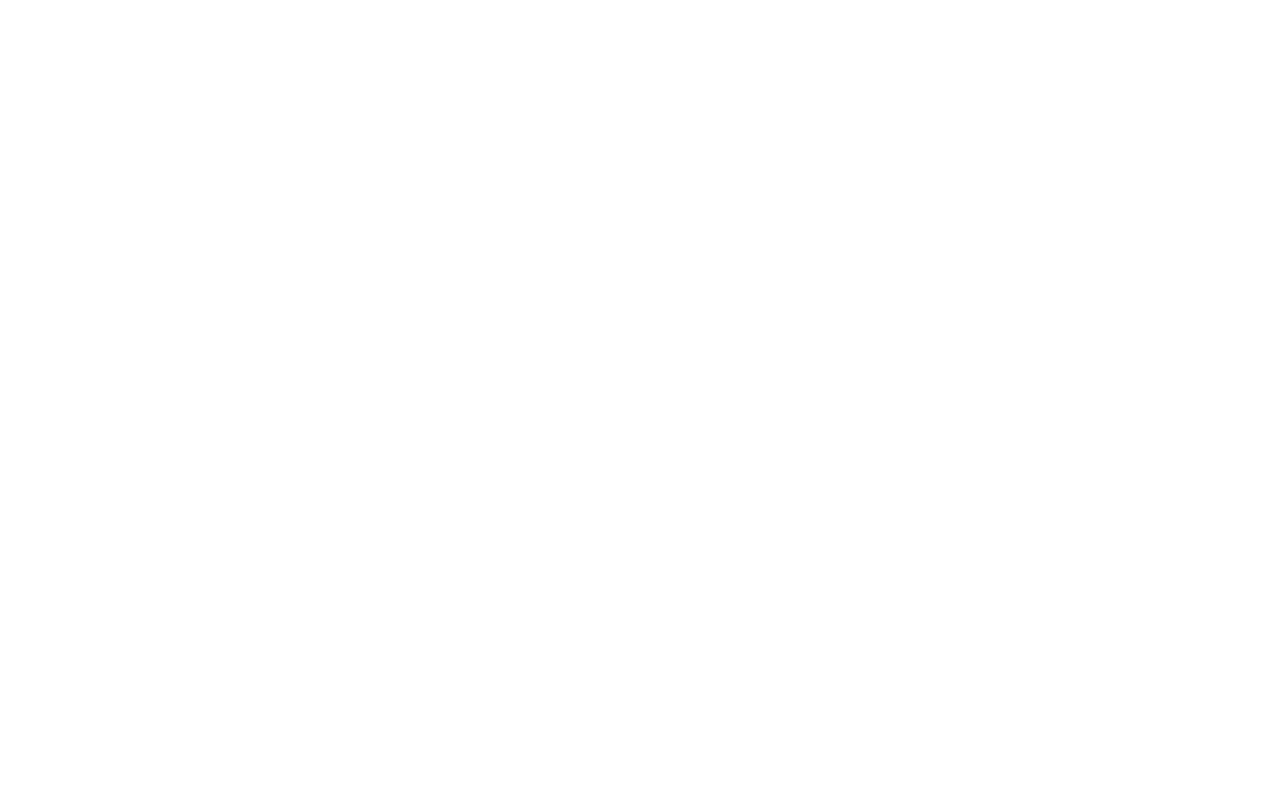
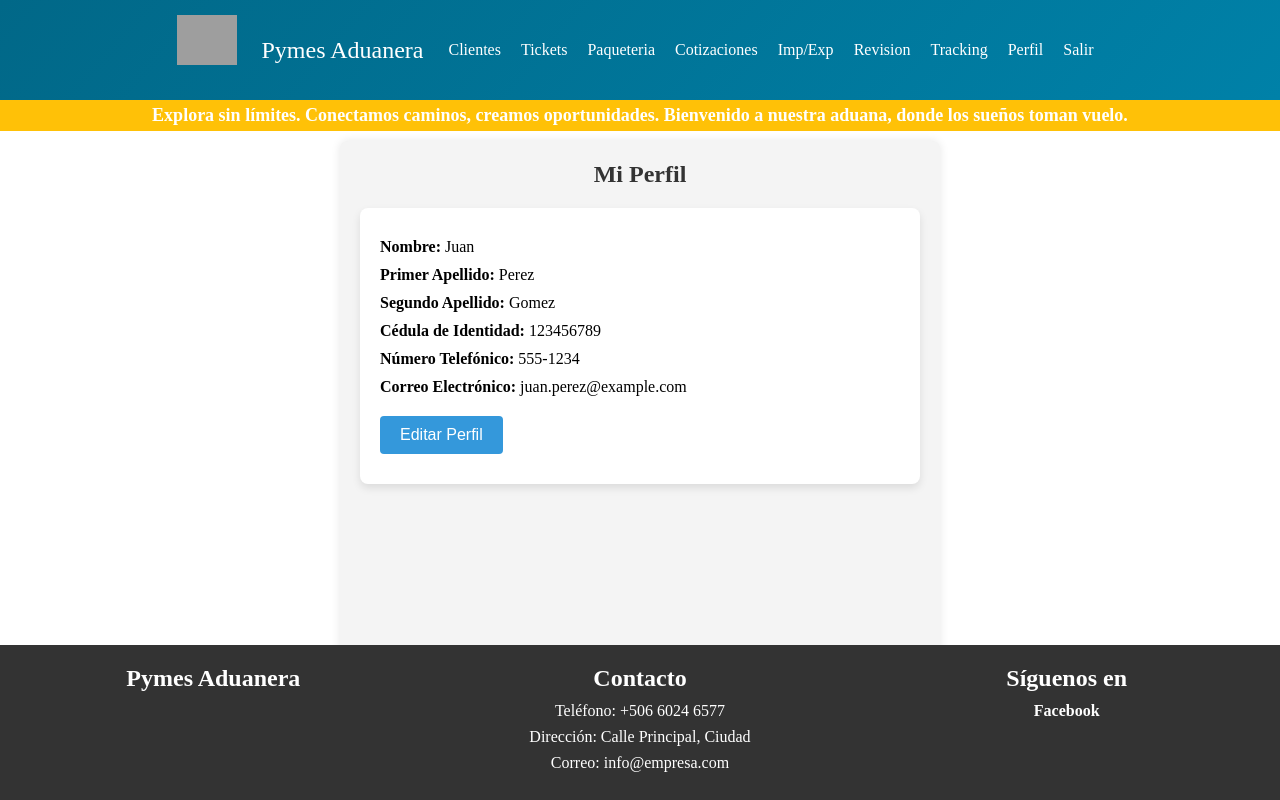
Before and after one commit to DavidTorres09/Pymes-Aduanera, a React (Vite) app in the folder Pymes_Aduanera/: page /admin/perfil in a window 1280 px wide. Before the commit this address had no page. Built offline with nearby package versions, Linux system fonts and the light colour scheme; grey boxes are pictures that could not be loaded.

Commit message:
Fix the footer

```diff
--- a/Pymes_Aduanera/src/App.jsx
+++ b/Pymes_Aduanera/src/App.jsx
@@ -3,6 +3,7 @@ import Login from './pages/Login';
 import IndexAdmin from './pages/admin/indexAdmin';
 import Tickets from './pages/admin/Tickets';
 import Clients from './pages/admin/Clients';
+import Profile from './pages/Profile';
 
 function App() {
   return (
@@ -12,6 +13,7 @@ function App() {
         <Route path="/admin" element={<IndexAdmin />} />
         <Route path="/admin/clientes" element={<Clients />} />
         <Route path="/admin/tickets" element={<Tickets />} />
+        <Route path="/admin/perfil" element={<Profile />} />
       </Routes>
     </Router>
   );
--- a/Pymes_Aduanera/src/components/Footer.jsx
+++ b/Pymes_Aduanera/src/components/Footer.jsx
@@ -2,25 +2,31 @@ import "../css/Footer.css"
 
 const Footer = () => {
   return (
-    <footer>
+    <footer className="footer">
     <div className="footer-container">
       <div className="footer-section">
-          <h3>Pymes Aduanera</h3>
+        <h3 className="footer-title">Pymes Aduanera</h3>
       </div>
       <div className="footer-section">
-          <h3>Contacto</h3>
-          <p>Teléfono: +506 6024 6577</p>
-          <p>Dirección: Calle Principal, Ciudad</p>
-          <p>Correo: info@empresa.com</p>
+        <h3 className="footer-title">Contacto</h3>
+        <p className="footer-text">Teléfono: +506 6024 6577</p>
+        <p className="footer-text">Dirección: Calle Principal, Ciudad</p>
+        <p className="footer-text">Correo: info@empresa.com</p>
       </div>
       <div className="footer-section">
-          <h3>Síguenos en</h3>
-          <a href="https://www.facebook.com/ejemplo" target="_blank" rel="noopener noreferrer">
+        <h3 className="footer-title">Síguenos en</h3>
+        <a
+          className="footer-link"
+          href="https://www.facebook.com/ejemplo"
+          target="_blank"
+          rel="noopener noreferrer"
+        >
           Facebook
         </a>
       </div>
     </div>
   </footer>
+
   );
 };
 
--- a/Pymes_Aduanera/src/components/NavbarAdmin.jsx
+++ b/Pymes_Aduanera/src/components/NavbarAdmin.jsx
@@ -17,7 +17,7 @@ const NavbarAdmin = () => {
             <li className="nav-item"><Link to="/admin/revision" className='Link'>Revision</Link></li>
             <li className="nav-item"><Link to="/admin/tracking" className='Link'>Tracking</Link></li>
             <li className="nav-item"><Link to="/admin/perfil" className='Link'>Perfil</Link></li>
-            <li className="nav-item"><Link to="/salir" className='Link'>Salir</Link></li>
+            <li className="nav-item"><Link to="/" className='Link'>Salir</Link></li>
           </ul>
         </nav>
       </div>
--- /dev/null
+++ b/Pymes_Aduanera/src/components/ProfileForm.jsx
@@ -0,0 +1,164 @@
+import { useState } from "react";
+import "../css/ProfileForm.css"
+
+const ProfileForm = () => {
+  const [profile, setProfile] = useState({
+    nombreUsuario: 'Juan',
+    Apellido1: 'Perez',
+    Apellido2: 'Gomez',
+    idUsuario: '123456789',
+    Numero: '555-1234',
+    Correo: 'juan.perez@example.com',
+  });
+
+  const [editMode, setEditMode] = useState(false);
+
+  const handleInputChange = (e) => {
+    const { name, value } = e.target;
+    setProfile((prevProfile) => ({
+      ...prevProfile,
+      [name]: value,
+    }));
+  };
+
+  // const handleFileChange = (e) => {
+  //   // Manejar la lógica para cargar la foto de perfil, si es necesario
+  // };
+
+  const guardarPerfil = () => {
+    // Validar que ningún campo esté vacío
+    if (!profile.nombreUsuario || !profile.Apellido1 || !profile.Apellido2 || !profile.idUsuario || !profile.Numero || !profile.Correo) {
+      alert('Completa todos los campos antes de guardar.');
+      return;
+    }
+
+    // Enviar los datos al backend o realizar la lógica necesaria aquí
+
+    // Mostrar un mensaje de éxito
+    alert('Perfil guardado correctamente.');
+
+    // Desactivar el modo de edición después de guardar
+    setEditMode(false);
+  };
+
+  return (
+    <div className="containerProfile">
+      <h1 className="profileTitle">Mi Perfil</h1>
+
+      <div className="profileContent">
+        {editMode ? (
+          <form className="editForm">
+            <label className="formLabel">
+              Nombre:
+              <input
+                type="text"
+                name="nombreUsuario"
+                value={profile.nombreUsuario}
+                onChange={handleInputChange}
+                required
+                className="formInput"
+              />
+            </label>
+
+            <label className="formLabel">
+              Apellido 1:
+              <input
+                type="text"
+                name="Apellido1"
+                value={profile.Apellido1}
+                onChange={handleInputChange}
+                required
+                className="formInput"
+              />
+            </label>
+
+            <label className="formLabel">
+              Apellido 2:
+              <input
+                type="text"
+                name="Apellido2"
+                value={profile.Apellido2}
+                onChange={handleInputChange}
+                required
+                className="formInput"
+              />
+            </label>
+
+            <label className="formLabel">
+              Cédula de Identidad:
+              <input
+                type="number"
+                name="idUsuario"
+                value={profile.idUsuario}
+                onChange={handleInputChange}
+                required
+                className="formInput"
+              />
+            </label>
+
+            <label className="formLabel">
+              Número Telefónico:
+              <input
+                type="text"
+                name="Numero"
+                value={profile.Numero}
+                onChange={handleInputChange}
+                required
+                className="formInput"
+              />
+            </label>
+
+            <label className="formLabel">
+              Correo Electrónico:
+              <input
+                type="email"
+                name="Correo"
+                value={profile.Correo}
+                onChange={handleInputChange}
+                required
+                className="formInput"
+              />
+            </label>
+
+            <label className="formLabel">
+              Foto de Perfil:
+              <input type="file" accept="image/*" className="formInput" />
+            </label>
+
+            <button type="button" onClick={guardarPerfil} className="saveButton">
+              Guardar Perfil
+            </button>
+          </form>
+        ) : (
+          <div className="displayProfile">
+            <p>
+              <strong>Nombre:</strong> {profile.nombreUsuario}
+            </p>
+            <p>
+              <strong>Primer Apellido:</strong> {profile.Apellido1}
+            </p>
+            <p>
+              <strong>Segundo Apellido:</strong> {profile.Apellido2}
+            </p>
+            <p>
+              <strong>Cédula de Identidad:</strong> {profile.idUsuario}
+            </p>
+            <p>
+              <strong>Número Telefónico:</strong> {profile.Numero}
+            </p>
+            <p>
+              <strong>Correo Electrónico:</strong> {profile.Correo}
+            </p>
+
+            <button type="button" onClick={() => setEditMode(true)} className="editButton">
+              Editar Perfil
+            </button>
+          </div>
+        )}
+      </div>
+    </div>
+
+  );
+};
+
+export default ProfileForm;
--- a/Pymes_Aduanera/src/css/Footer.css
+++ b/Pymes_Aduanera/src/css/Footer.css
@@ -1,13 +1,12 @@
-.container {
-    margin-bottom: 60px; /* Ajusta según la altura de tu footer */
-  }
-
-  footer {
+.footer {
+  position: fixed;
+  bottom: 0;
+  left: 0;
+  width: 100%;
   background-color: #333;
   color: #fff;
   padding: 20px 0;
   text-align: center;
-    width: 100%;
 }
 
 .footer-container {
@@ -20,17 +19,17 @@
   max-width: 300px;
 }
 
-  h3 {
+.footer-title {
   font-size: 1.5rem;
   margin-bottom: 10px;
 }
 
-  p {
+.footer-text {
   font-size: 1rem;
   margin-bottom: 8px;
 }
 
-  a {
+.footer-link {
   color: #fff;
   text-decoration: none;
   font-weight: bold;
@@ -39,6 +38,6 @@
   transition: color 0.3s;
 }
 
-  a:hover {
+.footer-link:hover {
   color: #f39c12; /* Cambia el color al pasar el ratón por encima */
 }
--- a/Pymes_Aduanera/src/css/Login.css
+++ b/Pymes_Aduanera/src/css/Login.css
@@ -56,7 +56,7 @@ label {
 }
 
 input,
-button {
+button .Login {
   width: 100%;
   padding: 15px;
   margin: 10px 0;
@@ -68,7 +68,7 @@ button {
 }
 
 input:focus,
-button:focus {
+button .Login:focus {
   outline: none;
   border-color: #007bff;
   box-shadow: 0 0 10px rgba(0, 123, 255, 0.5);
--- a/Pymes_Aduanera/src/css/Profile.css
+++ /dev/null
@@ -1,38 +0,0 @@
-body {
-  margin: 0;
-  background-color: white;
-  color: black;
-}
-
-.perfil-container {
-  max-width: 400px;
-  margin: auto;
-  padding: 20px;
-  border: 1px solid #ddd;
-  border-radius: 8px;
-  box-shadow: 0 4px 8px rgba(0, 0, 0, 0.1);
-  background-color: #fff;
-  text-align: center;
-}
-
-.datos-usuario {
-  margin-bottom: 20px;
-}
-
-.btn {
-  background-color: #4caf50;
-  color: white;
-  border: none;
-  padding: 10px 20px;
-  text-align: center;
-  text-decoration: none;
-  display: inline-block;
-  font-size: 16px;
-  cursor: pointer;
-  border-radius: 5px;
-  transition: background-color 0.3s ease; /* Agregué una transición suave al color de fondo */
-}
-
-.btn:hover {
-  background-color: #45a049;
-}
--- /dev/null
+++ b/Pymes_Aduanera/src/css/ProfileForm.css
@@ -0,0 +1,72 @@
+.containerProfile {
+  max-width: 600px;
+  margin: 0 auto;
+  padding: 20px;
+  background-color: #f4f4f4;
+  box-shadow: 0 0 10px rgba(0, 0, 0, 0.1);
+  border-radius: 8px;
+  height: 80vh;
+}
+
+.profileTitle {
+  text-align: center;
+  color: #333;
+  font-size: 24px;
+  margin-bottom: 20px;
+}
+
+.profileContent {
+  padding: 20px;
+  background-color: #fff;
+  border-radius: 8px;
+  box-shadow: 0 4px 8px rgba(0, 0, 0, 0.1);
+}
+
+.editForm {
+  display: flex;
+  flex-direction: column;
+}
+
+.formLabel {
+  margin-bottom: 10px;
+}
+
+.formInput {
+  width: 100%;
+  padding: 8px;
+  border: 1px solid #ccc;
+  border-radius: 4px;
+}
+
+.saveButton,
+.editButton {
+  background-color: #3498db;
+  color: #fff;
+  padding: 10px 20px;
+  border: none;
+  border-radius: 4px;
+  cursor: pointer;
+  font-size: 16px;
+  margin-top: 10px;
+  transition: background-color 0.3s;
+}
+
+.saveButton:hover,
+.editButton:hover {
+  background-color: #2980b9;
+}
+
+.displayProfile p {
+  margin: 10px 0;
+}
+
+/* Estilo para la foto de perfil (puedes ajustar según tus necesidades) */
+.formLabel:last-child {
+  display: flex;
+  flex-direction: column;
+  align-items: center;
+}
+
+.formInput[type="file"] {
+  margin-top: 8px;
+}
--- /dev/null
+++ b/Pymes_Aduanera/src/css/admin/Clients.css
@@ -0,0 +1,3 @@
+.ClientsContent {
+    margin-bottom: 10%; /* Ajusta según la altura de tu footer */
+}
--- a/Pymes_Aduanera/src/pages/Login.jsx
+++ b/Pymes_Aduanera/src/pages/Login.jsx
@@ -40,7 +40,7 @@ function Login() {
         </div>
 
         <div className="form-group">
-          <button type="submit">Iniciar sesión</button>
+          <button type="submit" className='Login'>Iniciar sesión</button>
         </div>
       </form>
     </div>
--- /dev/null
+++ b/Pymes_Aduanera/src/pages/Profile.jsx
@@ -0,0 +1,15 @@
+import Footer from "../components/Footer";
+import NavbarAdmin from "../components/NavbarAdmin";
+import ProfileForm from "../components/ProfileForm";
+
+const Profile= () => {
+  return (
+    <>
+        <NavbarAdmin></NavbarAdmin>
+        <ProfileForm></ProfileForm>
+        <Footer></Footer>
+    </>
+  );
+};
+
+export default Profile;
--- a/Pymes_Aduanera/src/pages/admin/Clients.jsx
+++ b/Pymes_Aduanera/src/pages/admin/Clients.jsx
@@ -1,14 +1,19 @@
 import UserCards from "../../components/UserCards";
 import NavbarAdmin from "../../components/NavbarAdmin";
 import Footer from "../../components/Footer";
+import "../../css/admin/Clients.css"
 
 const Clients = () => {
     return(
         <>
             <NavbarAdmin></NavbarAdmin>
+            <div className="ClientsContent">
             <UserCards></UserCards>
+            </div>
             <Footer></Footer>
+
         </>
+
     )
 
 }
```
Lines whose indentation alone changed are shown as unchanged.
